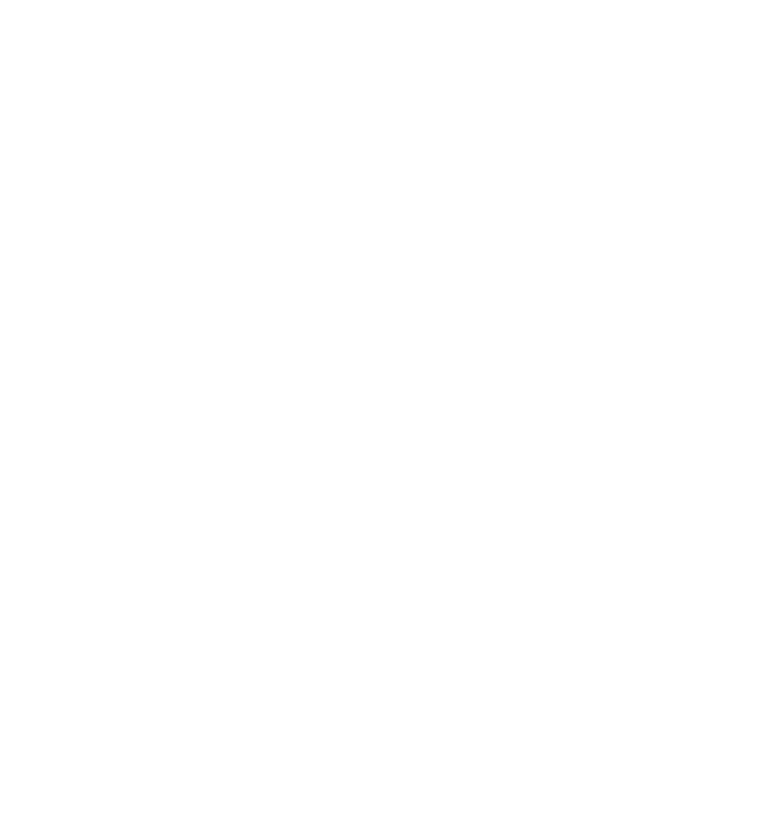
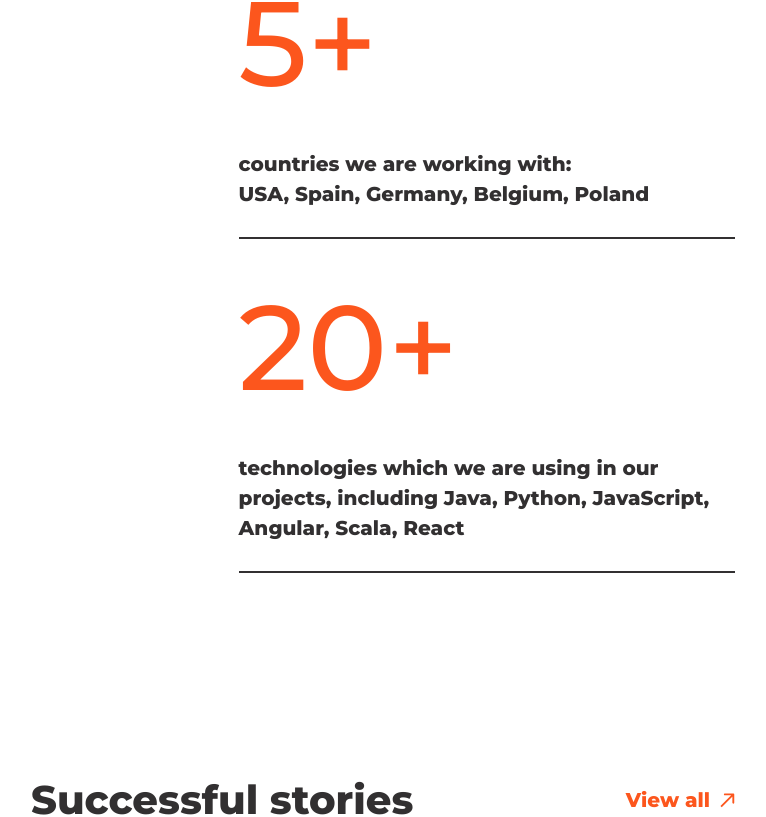
Before and after one commit to skabanets/sonomics, a React (Vite) app: page /about in a window 1280 px wide. Shown: the part 1223-2040 px from the top of the page, without its empty margins (257-1023 px from the left). Before the commit the page ends 1203 px from the top, so only its background shows below. Built offline with nearby package versions, Linux system fonts and the light colour scheme.

Commit message:
Add SonomicsNumbers section

```diff
--- a/src/pages/About.tsx
+++ b/src/pages/About.tsx
@@ -1,9 +1,11 @@
-import { AboutSonomics } from "../sections";
+import { AboutSonomics, SonomicsNumbers, SuccessfulStories } from "../sections";
 
 const About = () => {
   return (
     <>
       <AboutSonomics />
+      <SonomicsNumbers />
+      <SuccessfulStories />
     </>
   );
 };
--- /dev/null
+++ b/src/sections/About/SonomicsNumbers.tsx
@@ -0,0 +1,28 @@
+import { Divider } from "../../components";
+
+import { sonomicsNumbers } from "../../constants";
+
+export const SonomicsNumbers = () => {
+  return (
+    <section className="py-[100px]">
+      <div className="container flex justify-between">
+        <h2 className="w-[300px] pt-[20px]">Sonomics in numbers</h2>
+        <ul className="w-[774px]">
+          {sonomicsNumbers.map(({ title, number }, index) => (
+            <li
+              key={index}
+              className="flex flex-wrap items-center justify-between gap-y-[28px] pt-[30px] first:pt-0"
+            >
+              <p className="text-[120px] font-medium leading-[156px] text-accentRedColor">
+                {number}+
+              </p>
+              <h4 className="w-[490px]">{title}</h4>
+
+              <Divider />
+            </li>
+          ))}
+        </ul>
+      </div>
+    </section>
+  );
+};
--- a/src/sections/index.ts
+++ b/src/sections/index.ts
@@ -2,3 +2,5 @@ export * from "./Home/WhyUs";
 export * from "./Home/Industries";
 export * from "./Home/Services";
 export * from "./About/AboutSonomics";
+export * from "./About/SonomicsNumbers";
+export * from "./About/SuccessfulStories";
```
